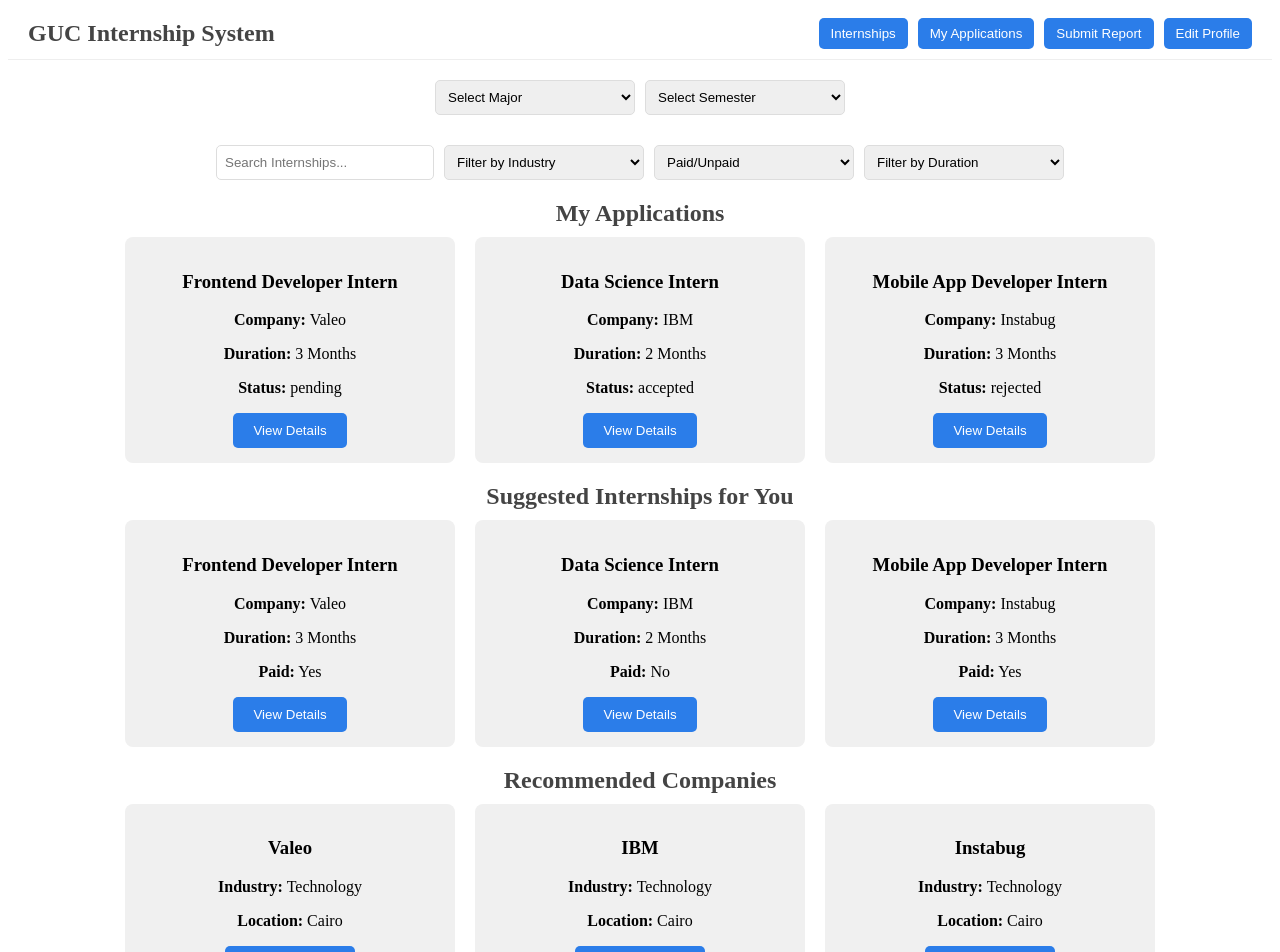
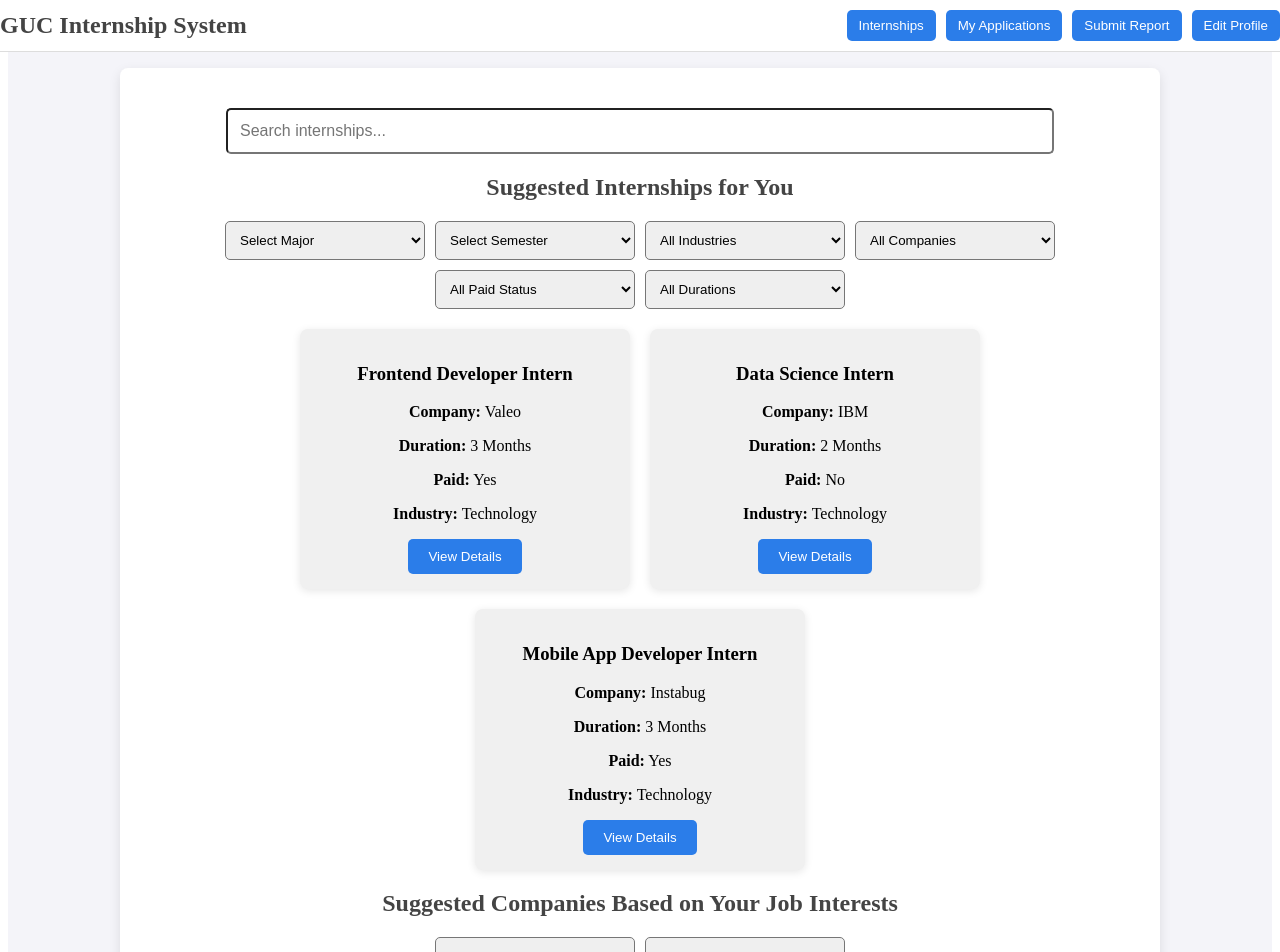
Before and after one commit to CSEN603-2025/Ghost-in-the-Machine, a React (Create React App) app: page /student/dashboard in a window 1280 px wide. Shown: the top 952 px of the page. Built offline with nearby package versions, Linux system fonts and the light colour scheme.

Commit message:
filters and search

```diff
--- a/src/index.js
+++ b/src/index.js
@@ -8,4 +8,5 @@ root.render(
   <BrowserRouter>
     <App />
   </BrowserRouter>
+
 );
--- a/src/pages/StudentDashboard.jsx
+++ b/src/pages/StudentDashboard.jsx
@@ -1,5 +1,4 @@
 import React, { useState } from "react";
-import { BrowserRouter as Router, Routes, Route } from 'react-router-dom';
 import { Link } from "react-router-dom";
 
 const internships = [
@@ -29,116 +28,164 @@ const internships = [
   },
 ];
 
-const applications = [
-  { internshipId: 1, status: "pending" },
-  { internshipId: 2, status: "accepted" },
-  { internshipId: 3, status: "rejected" },
+const allSuggestedCompanies = [
+  { name: "Valeo", industry: "Technology", recommendations: 4.5 },
+  { name: "IBM", industry: "Technology", recommendations: 4.0 },
+  { name: "Instabug", industry: "Technology", recommendations: 4.8 },
+  { name: "Microsoft", industry: "Technology", recommendations: 4.7 },
+  { name: "Siemens", industry: "Engineering", recommendations: 4.3 },
+  { name: "Pfizer", industry: "Pharmaceutical", recommendations: 4.2 },
+  { name: "Google", industry: "Technology", recommendations: 4.6 },
+  { name: "Coca-Cola", industry: "Business", recommendations: 4.1 },
+  { name: "Tesla", industry: "Engineering", recommendations: 4.4 },
+  { name: "Johnson & Johnson", industry: "Pharmaceutical", recommendations: 4.5 },
 ];
 
-const suggestedCompanies = [
-  { id: 1, name: "Valeo", industry: "Technology", location: "Cairo" },
-  { id: 2, name: "IBM", industry: "Technology", location: "Cairo" },
-  { id: 3, name: "Instabug", industry: "Technology", location: "Cairo" },
-];
-
-const majors = [
-  { id: 1, name: "Computer Engineering" },
-  { id: 2, name: "Business" },
-  { id: 3, name: "Pharmacy" },
-  { id: 4, name: "Management" },
-];
+const majorList = ["Computer Engineering", "Business", "Pharmacy", "Management"];
+const semesterList = Array.from({ length: 10 }, (_, i) => i + 1);
 
 const StudentDashboard = () => {
   const [selectedMajor, setSelectedMajor] = useState("");
   const [selectedSemester, setSelectedSemester] = useState("");
-  const [searchTerm, setSearchTerm] = useState("");
-  const [filter, setFilter] = useState({ industry: "", paid: "", duration: "" });
+  const [selectedInterests, setSelectedInterests] = useState("Technology");
 
-  const handleSearch = (e) => setSearchTerm(e.target.value);
-  const handleFilterChange = (e) => setFilter({ ...filter, [e.target.name]: e.target.value });
+  const [internshipSearch, setInternshipSearch] = useState("");
+  const [internshipFilter, setInternshipFilter] = useState({
+    industry: "",
+    company: "",
+    paid: "",
+    duration: "",
+  });
+
+  const [companyFilter, setCompanyFilter] = useState({
+    industry: "",
+    company: "",
+  });
+
   const handleMajorChange = (e) => setSelectedMajor(e.target.value);
   const handleSemesterChange = (e) => setSelectedSemester(e.target.value);
+  const handleInterestsChange = (e) => setSelectedInterests(e.target.value);
+
+  const handleInternshipSearch = (e) => setInternshipSearch(e.target.value);
+
+  const handleInternshipFilterChange = (e) => {
+    const { name, value } = e.target;
+    setInternshipFilter({ ...internshipFilter, [name]: value });
+  };
+
+  const handleCompanyFilterChange = (e) => {
+    const { name, value } = e.target;
+    setCompanyFilter({ ...companyFilter, [name]: value });
+  };
 
   const filteredInternships = internships.filter((internship) => {
     const matchesSearch =
-      internship.title.toLowerCase().includes(searchTerm.toLowerCase()) ||
-      internship.company.toLowerCase().includes(searchTerm.toLowerCase());
+      internship.title.toLowerCase().includes(internshipSearch.toLowerCase()) ||
+      internship.company.toLowerCase().includes(internshipSearch.toLowerCase());
+
     const matchesFilter =
-      (filter.industry === "" || internship.industry === filter.industry) &&
-      (filter.paid === "" || internship.paid.toString() === filter.paid) &&
-      (filter.duration === "" || internship.duration === filter.duration);
+      (internshipFilter.industry === "" || internship.industry === internshipFilter.industry) &&
+      (internshipFilter.company === "" || internship.company === internshipFilter.company) &&
+      (internshipFilter.paid === "" || internship.paid.toString() === internshipFilter.paid) &&
+      (internshipFilter.duration === "" || internship.duration === internshipFilter.duration);
+
     return matchesSearch && matchesFilter;
   });
 
-  const getApplicationStatus = (internshipId) => {
-    const application = applications.find((app) => app.internshipId === internshipId);
-    return application ? application.status : "Not Applied";
-  };
+  const filteredCompanies = allSuggestedCompanies.filter((company) => {
+    const matchesIndustry =
+      companyFilter.industry === "" || company.industry === companyFilter.industry;
+    const matchesCompany =
+      companyFilter.company === "" || company.name === companyFilter.company;
+    const matchesInterest =
+      selectedInterests === "" || company.industry === selectedInterests;
+
+    return matchesIndustry && matchesCompany && matchesInterest;
+  });
+
+  const sortedCompanies = filteredCompanies.sort(
+    (a, b) => b.recommendations - a.recommendations
+  );
 
   return (
-    <div>
-      {/* Navigation Bar */}
+    <div style={styles.container}>
       <nav style={styles.navbar}>
         <h2 style={styles.title}>GUC Internship System</h2>
         <div>
           <Link to="/student/internships"><button style={styles.navButton}>Internships</button></Link>
-          <Link to="/student/applications"><button style={styles.navButton}>My Applications</button></Link>
+          <Link to="/student/my-applications"><button style={styles.navButton}>My Applications</button></Link>
           <Link to="/student/report"><button style={styles.navButton}>Submit Report</button></Link>
           <Link to="/student/edit-profile"><button style={styles.navButton}>Edit Profile</button></Link>
         </div>
       </nav>
 
-      <div style={styles.container}>
-        <div style={styles.selectionContainer}>
-          <select value={selectedMajor} onChange={handleMajorChange} style={styles.input}>
+      <div style={styles.content}>
+        <input
+          type="text"
+          placeholder="Search internships..."
+          value={internshipSearch}
+          onChange={handleInternshipSearch}
+          style={styles.searchInput}
+        />
+
+        <h2 style={styles.heading}>Suggested Internships for You</h2>
+
+        {/* Internship Filters */}
+        <div style={styles.filterContainer}>
+          <select value={selectedMajor} onChange={handleMajorChange} style={styles.filterSelect}>
             <option value="">Select Major</option>
-            {majors.map((major) => (
-              <option key={major.id} value={major.name}>{major.name}</option>
+            {majorList.map((major, index) => (
+              <option key={index} value={major}>{major}</option>
             ))}
           </select>
 
-          <select value={selectedSemester} onChange={handleSemesterChange} style={styles.input}>
+          <select value={selectedSemester} onChange={handleSemesterChange} style={styles.filterSelect}>
             <option value="">Select Semester</option>
-            {Array.from({ length: 10 }, (_, i) => i + 1).map((semester) => (
-              <option key={semester} value={semester}>Semester {semester}</option>
+            {semesterList.map((s) => (
+              <option key={s} value={s}>Semester {s}</option>
             ))}
+          </select>
+
+          <select name="industry" value={internshipFilter.industry} onChange={handleInternshipFilterChange} style={styles.filterSelect}>
+            <option value="">All Industries</option>
+            <option value="Technology">Technology</option>
+            <option value="Engineering">Engineering</option>
+            <option value="Pharmaceutical">Pharmaceutical</option>
+            <option value="Business">Business</option>
+          </select>
+
+          <select name="company" value={internshipFilter.company} onChange={handleInternshipFilterChange} style={styles.filterSelect}>
+            <option value="">All Companies</option>
+            {allSuggestedCompanies.map((company) => (
+              <option key={company.name} value={company.name}>
+                {company.name}
+              </option>
+            ))}
+          </select>
+
+          <select name="paid" value={internshipFilter.paid} onChange={handleInternshipFilterChange} style={styles.filterSelect}>
+            <option value="">All Paid Status</option>
+            <option value="true">Paid</option>
+            <option value="false">Unpaid</option>
+          </select>
+
+          <select name="duration" value={internshipFilter.duration} onChange={handleInternshipFilterChange} style={styles.filterSelect}>
+            <option value="">All Durations</option>
+            <option value="2 Months">2 Months</option>
+            <option value="3 Months">3 Months</option>
+            <option value="4 Months">4 Months</option>
           </select>
         </div>
 
-        <div style={{ ...styles.filterContainer, marginTop: "30px" }}>
-          <input
-            type="text"
-            placeholder="Search Internships..."
-            value={searchTerm}
-            onChange={handleSearch}
-            style={styles.input}
-          />
-          <select name="industry" value={filter.industry} onChange={handleFilterChange} style={styles.input}>
-            <option value="">Filter by Industry</option>
-            <option value="Technology">Technology</option>
-            <option value="Finance">Finance</option>
-            <option value="Healthcare">Healthcare</option>
-          </select>
-          <select name="paid" value={filter.paid} onChange={handleFilterChange} style={styles.input}>
-            <option value="">Paid/Unpaid</option>
-            <option value="true">Paid</option>
-            <option value="false">Unpaid</option>
-          </select>
-          <select name="duration" value={filter.duration} onChange={handleFilterChange} style={styles.input}>
-            <option value="">Filter by Duration</option>
-            <option value="3 Months">3 Months</option>
-            <option value="2 Months">2 Months</option>
-          </select>
-        </div>
-
-        <h2 style={styles.heading}>My Applications</h2>
+        {/* Internship Cards */}
         <div style={styles.cardContainer}>
-          {internships.map((internship) => (
+          {filteredInternships.map((internship) => (
             <div key={internship.id} style={styles.card}>
               <h3>{internship.title}</h3>
               <p><strong>Company:</strong> {internship.company}</p>
               <p><strong>Duration:</strong> {internship.duration}</p>
-              <p><strong>Status:</strong> {getApplicationStatus(internship.id)}</p>
+              <p><strong>Paid:</strong> {internship.paid ? "Yes" : "No"}</p>
+              <p><strong>Industry:</strong> {internship.industry}</p>
               <Link to={`/student/internship/${internship.id}`}>
                 <button style={styles.button}>View Details</button>
               </Link>
@@ -146,30 +193,41 @@ const StudentDashboard = () => {
           ))}
         </div>
 
-        <h2 style={styles.heading}>Suggested Internships for You</h2>
-        <div style={styles.cardContainer}>
-          {filteredInternships.map((internship) => (
-            <div key={internship.id} style={styles.card}>
-              <h3>{internship.title}</h3>
-              <p><strong>Company:</strong> {internship.company}</p>
-              <p><strong>Duration:</strong> {internship.duration}</p>
-              <p><strong>Paid:</strong> {internship.paid ? "Yes" : "No"}</p>
-              <Link to={`/student/internship/${internship.id}`}>
-                <button style={styles.button}>View Details</button>
-              </Link>
-            </div>
-          ))}
+        <h2 style={styles.heading}>Suggested Companies Based on Your Job Interests</h2>
+
+        {/* Company Filters */}
+        <div style={styles.filterContainer}>
+          <select name="industry" value={companyFilter.industry} onChange={handleCompanyFilterChange} style={styles.filterSelect}>
+            <option value="">All Industries</option>
+            <option value="Technology">Technology</option>
+            <option value="Engineering">Engineering</option>
+            <option value="Pharmaceutical">Pharmaceutical</option>
+            <option value="Business">Business</option>
+          </select>
+
+          <select name="company" value={companyFilter.company} onChange={handleCompanyFilterChange} style={styles.filterSelect}>
+            <option value="">All Companies</option>
+            {allSuggestedCompanies
+              .filter((c) => companyFilter.industry === "" || c.industry === companyFilter.industry)
+              .map((company) => (
+                <option key={company.name} value={company.name}>
+                  {company.name}
+                </option>
+              ))}
+          </select>
+
+
         </div>
 
-        <h2 style={styles.heading}>Recommended Companies</h2>
+        {/* Company Cards */}
         <div style={styles.cardContainer}>
-          {suggestedCompanies.map((company) => (
-            <div key={company.id} style={styles.card}>
+          {sortedCompanies.map((company, index) => (
+            <div key={index} style={styles.card}>
               <h3>{company.name}</h3>
               <p><strong>Industry:</strong> {company.industry}</p>
-              <p><strong>Location:</strong> {company.location}</p>
-              <Link to={`/student/company/${company.id}`}>
-                <button style={styles.button}>View Company</button>
+              <p><strong>Recommendations:</strong> {company.recommendations} / 5</p>
+              <Link to={`/student/company/${company.name}`}>
+                <button style={styles.button}>View Details</button>
               </Link>
             </div>
           ))}
@@ -186,7 +244,11 @@ const styles = {
     display: "flex",
     justifyContent: "space-between",
     alignItems: "center",
-    borderBottom: "1px solid #eee",
+    borderBottom: "1px solid #ddd",
+    position: "fixed",
+    top: 0,
+    width: "100%",
+    zIndex: 10,
   },
   title: {
     color: "#444",
@@ -205,28 +267,26 @@ const styles = {
     transition: "transform 0.1s ease-in-out",
   },
   container: {
+    display: "flex",
+    justifyContent: "center",
+    alignItems: "center",
+    minHeight: "100vh",
+    backgroundColor: "#f4f4f9",
+    paddingTop: "60px",
+    width: "100%",
+  },
+  content: {
+    textAlign: "center",
     padding: "20px",
-    textAlign: "center",
-  },
-  filterContainer: {
-    display: "flex",
-    flexDirection: "row",
-    gap: "10px",
-    marginBottom: "20px",
-    justifyContent: "center",
-    flexWrap: "wrap",
-    marginTop: "10px",
-  },
-  selectionContainer: {
-    display: "flex",
-    gap: "10px",
-    marginBottom: "20px",
-    justifyContent: "center",
-    flexWrap: "wrap",
+    width: "80%",
+    maxWidth: "1000px",
+    backgroundColor: "#fff",
+    borderRadius: "8px",
+    boxShadow: "0 4px 12px rgba(0, 0, 0, 0.1)",
   },
   heading: {
     fontSize: "1.5em",
-    marginBottom: "10px",
+    marginBottom: "20px",
     color: "#444",
   },
   cardContainer: {
@@ -240,12 +300,7 @@ const styles = {
     padding: "15px",
     borderRadius: "8px",
     width: "300px",
-  },
-  input: {
-    padding: "8px",
-    borderRadius: "5px",
-    border: "1px solid #ddd",
-    width: "200px",
+    boxShadow: "0 2px 8px rgba(0, 0, 0, 0.1)",
   },
   button: {
     backgroundColor: "#2b7de9",
@@ -256,6 +311,26 @@ const styles = {
     cursor: "pointer",
     transition: "transform 0.1s ease-in-out",
   },
+  searchInput: {
+    padding: "12px",
+    borderRadius: "5px",
+    width: "80%",
+    margin: "20px auto",
+    display: "block",
+    fontSize: "16px",
+  },
+  filterContainer: {
+    marginBottom: "20px",
+    display: "flex",
+    flexWrap: "wrap",
+    justifyContent: "center",
+    gap: "10px",
+  },
+  filterSelect: {
+    padding: "10px",
+    borderRadius: "5px",
+    width: "200px",
+  },
 };
 
 export default StudentDashboard;
```
